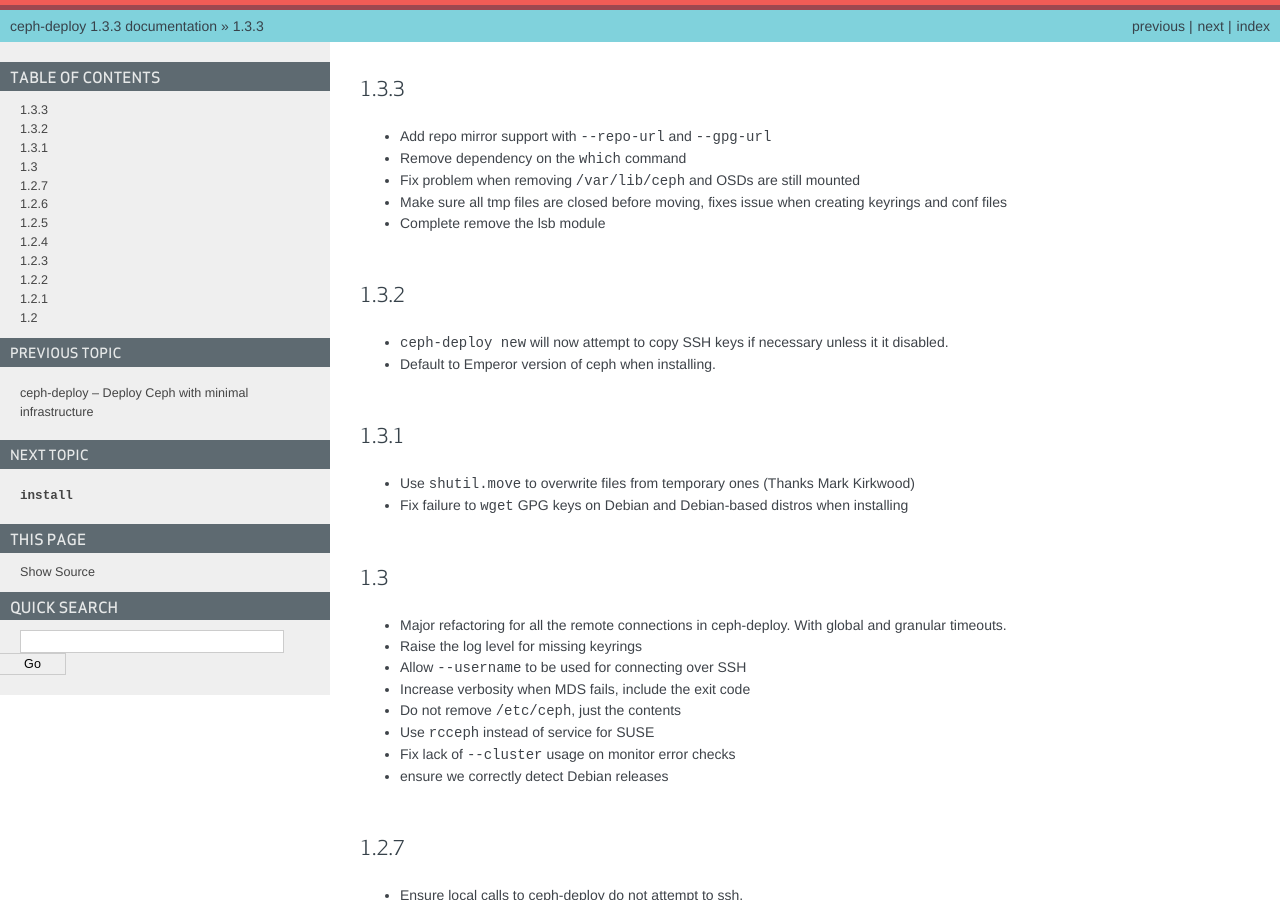
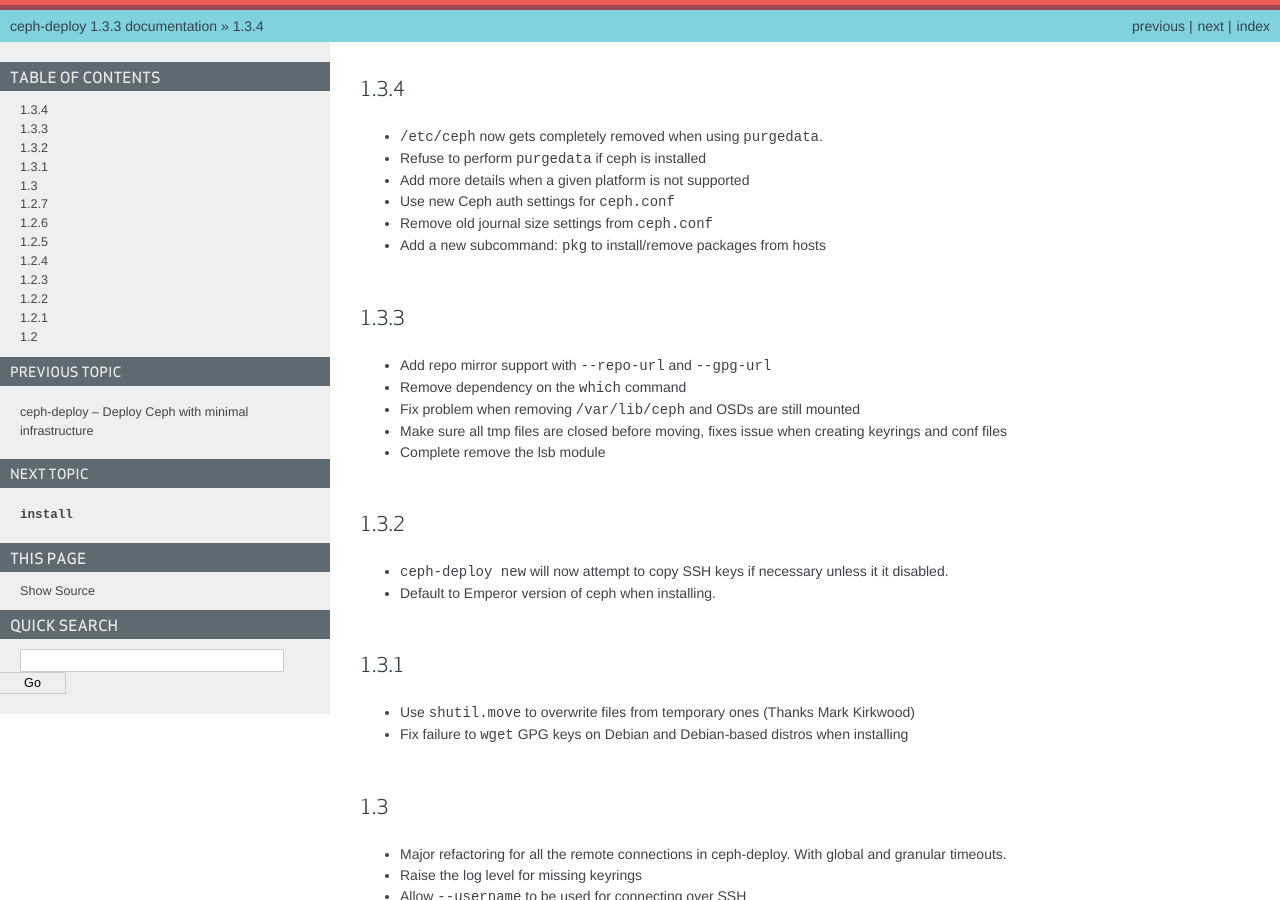
Before and after one commit to ceph/ceph-deploy, a Sphinx documentation site: the page built from docs/source/changelog.rst, in a window 1280 px wide and 900 px high. Built offline with Sphinx 7.4.7, drawn with Linux system fonts in a browser that asks for light colours.

Commit message:
update the changelog
Signed-off-by: Alfredo Deza <alfredo.deza@inktank.com>

```diff
--- a/docs/source/changelog.rst
+++ b/docs/source/changelog.rst
@@ -1,3 +1,13 @@
+1.3.4
+-----
+* ``/etc/ceph`` now gets completely removed when using ``purgedata``.
+* Refuse to perform ``purgedata`` if ceph is installed
+* Add more details when a given platform is not supported
+* Use new Ceph auth settings for ``ceph.conf``
+* Remove old journal size settings from ``ceph.conf``
+* Add a new subcommand: ``pkg`` to install/remove packages from hosts
+
+
 1.3.3
 -----
 * Add repo mirror support with ``--repo-url`` and ``--gpg-url``
```
